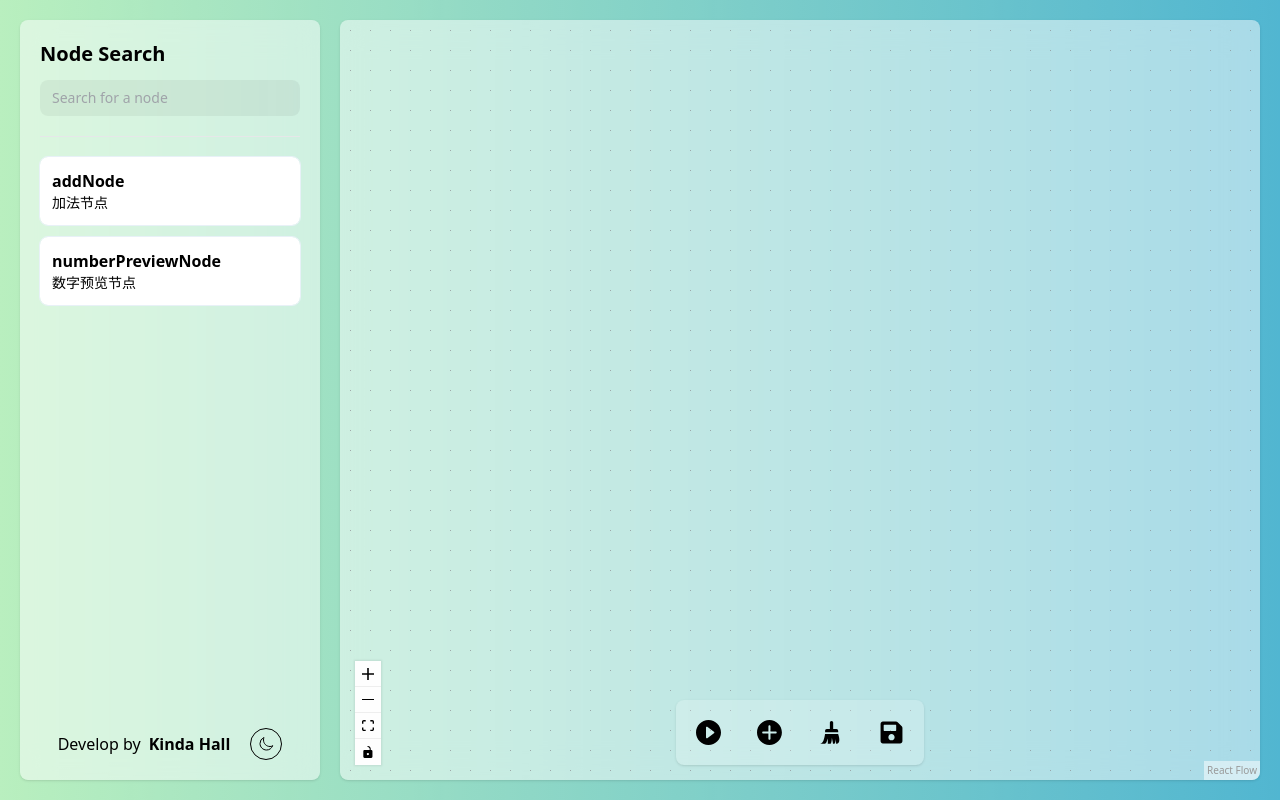
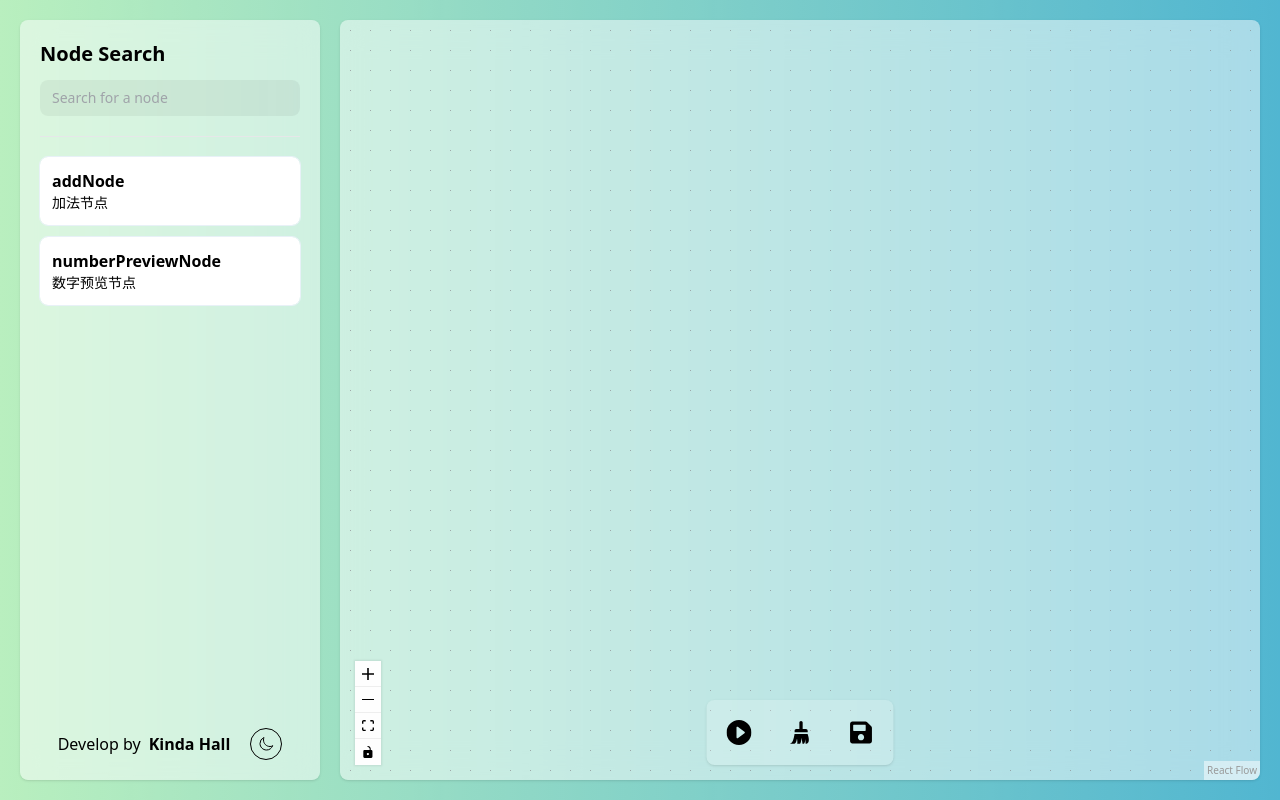
Before and after one commit to Alndaly/flow, a React (Vite) app in the folder frontend/: page / in a window 1280 px wide. Built offline with nearby package versions, Linux system fonts and the light colour scheme.

Commit message:
feat: 🎸 暂时去掉panel中的add按钮

```diff
--- a/frontend/src/components/BottomPanel.tsx
+++ b/frontend/src/components/BottomPanel.tsx
@@ -1,7 +1,7 @@
 import ClearIcon from '@/assets/clearIcon';
 import SaveIcon from '@/assets/saveIcon';
 import StartIcon from '@/assets/startIcon';
-import AddIcon from '@/assets/addIcon';
+// import AddIcon from '@/assets/addIcon';
 import { useCallback } from 'react';
 import { useReactFlow, Panel, useStoreApi } from '@xyflow/react';
 import useWorkflowStore from '@/store/workflow';
@@ -133,7 +133,7 @@ export default function BottomPanel() {
 		setEdges([]);
 	};
 
-	const handleAdd = useCallback(() => {}, []);
+	// const handleAdd = useCallback(() => {}, []);
 
 	const handleSave = useCallback(() => {
 		const nodes = store.getState().nodes;
@@ -159,11 +159,11 @@ export default function BottomPanel() {
 				onClick={handleStart}>
 				<StartIcon />
 			</div>
-			<div
+			{/* <div
 				className='cursor-pointer hover:bg-black/5 dark:hover:bg-white/5 p-2 rounded-lg transition-all duration-300'
 				onClick={handleAdd}>
 				<AddIcon />
-			</div>
+			</div> */}
 			<div
 				className='cursor-pointer hover:bg-black/5 dark:hover:bg-white/5 p-2 rounded-lg transition-all duration-300'
 				onClick={handleClear}>
```
